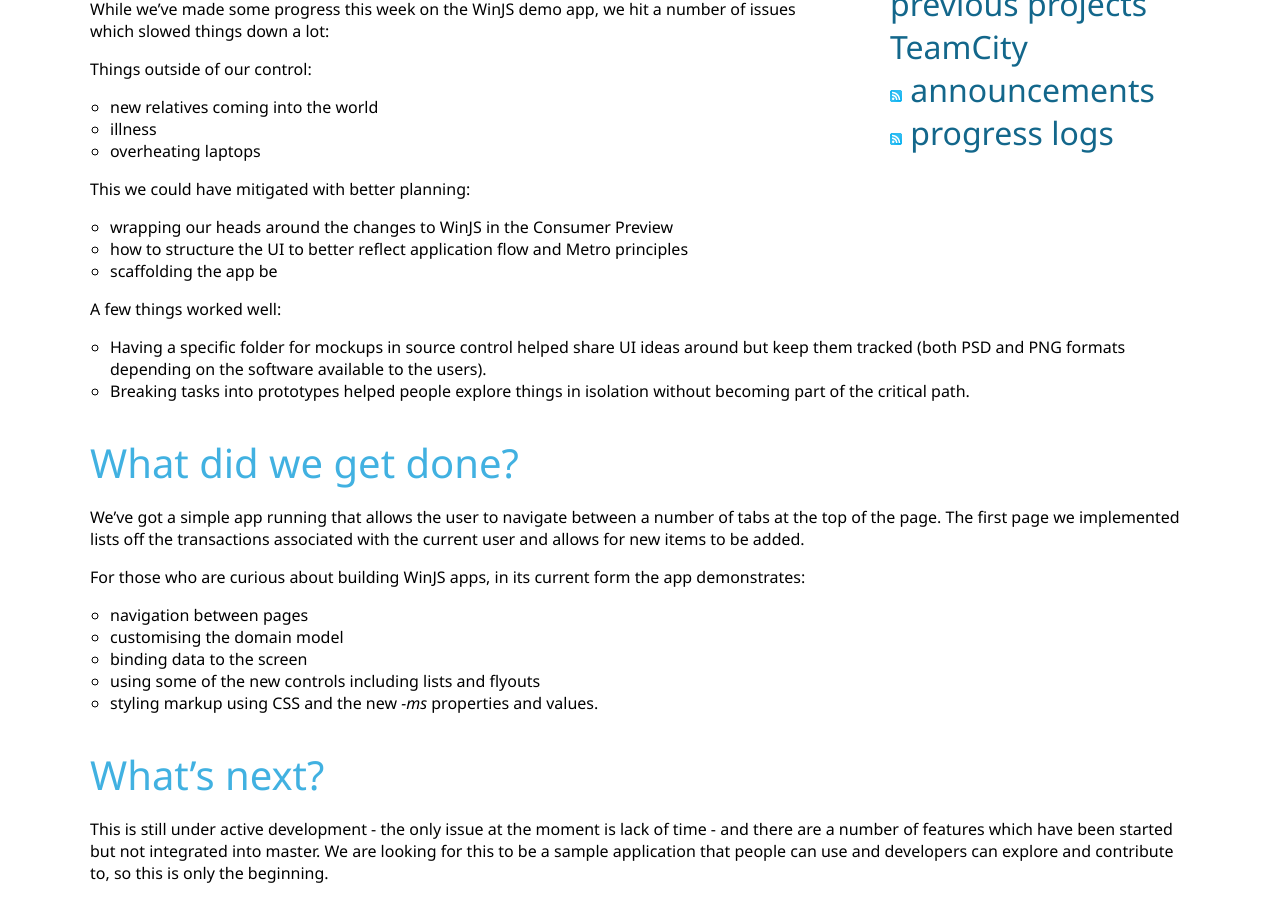
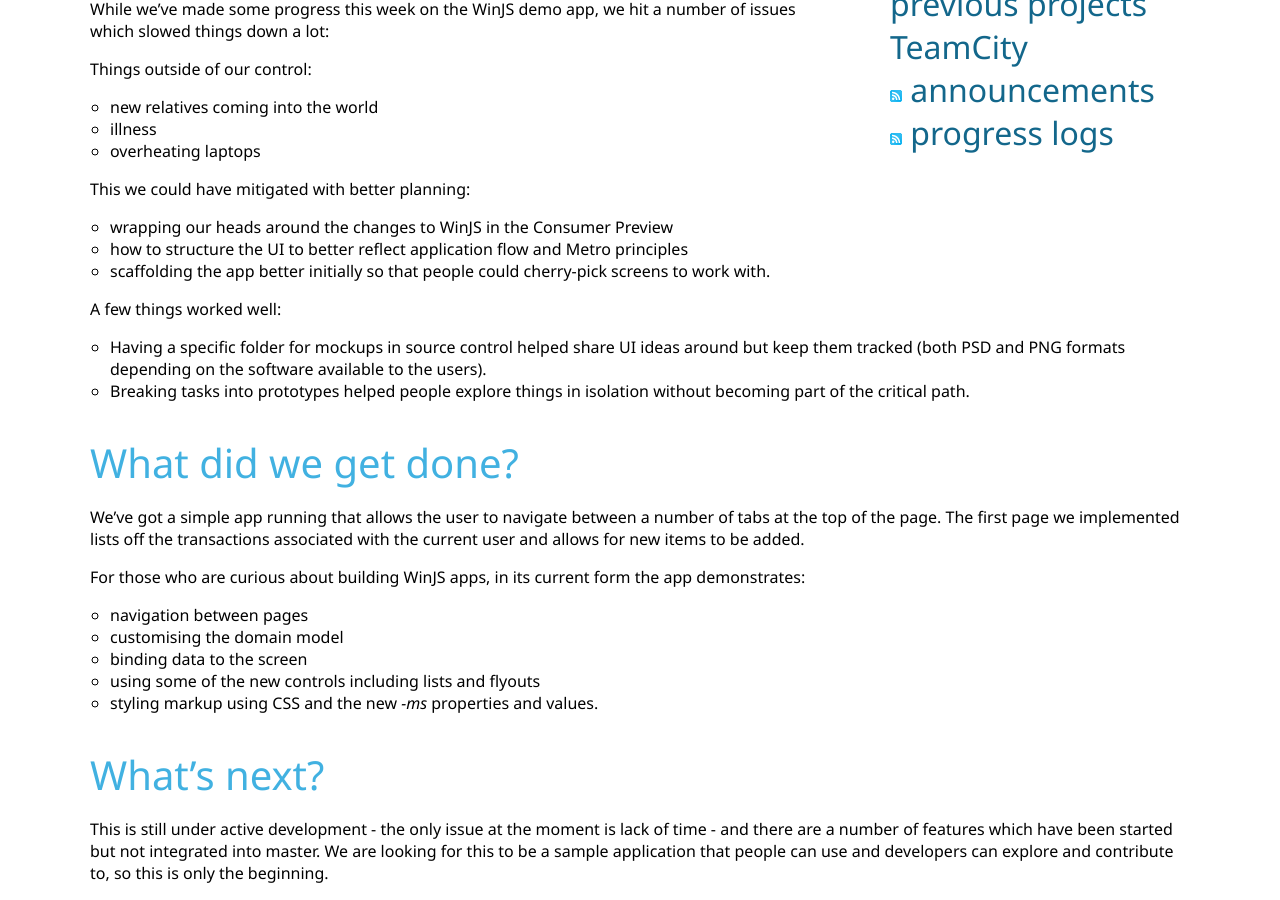
Before and after one commit to Code52/code52.github.com, a Jekyll site: the page built from _posts/2012-03-12-winjs-recap.md, in a window 1280 px wide and 900 px high, scrolled down 749 px. Built offline with Jekyll 4.4.1, drawn with Linux system fonts in a browser that asks for light colours; Markdown is read by kramdown in place of the engine named in the settings; comment, search, counter and statistics services are not loaded.

Commit message:
fixed a missing sentence

```diff
--- a/_posts/2012-03-12-winjs-recap.md
+++ b/_posts/2012-03-12-winjs-recap.md
@@ -25,7 +25,7 @@ This we could have mitigated with better planning:
 
  - wrapping our heads around the changes to WinJS in the Consumer Preview
  - how to structure the UI to better reflect application flow and Metro principles
- - scaffolding the app be
+ - scaffolding the app better initially so that people could cherry-pick screens to work with.
 
 A few things worked well:
 
```
